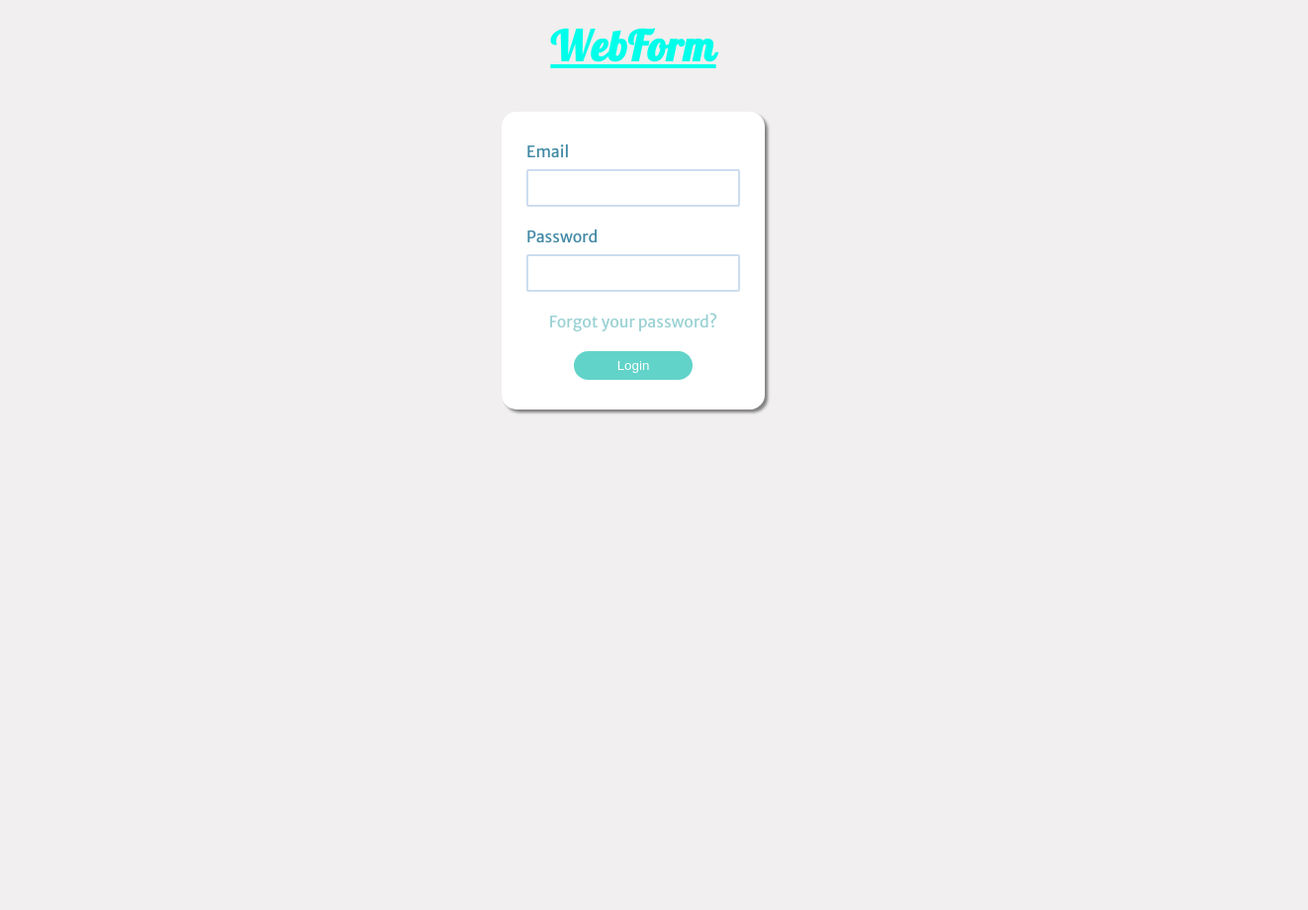
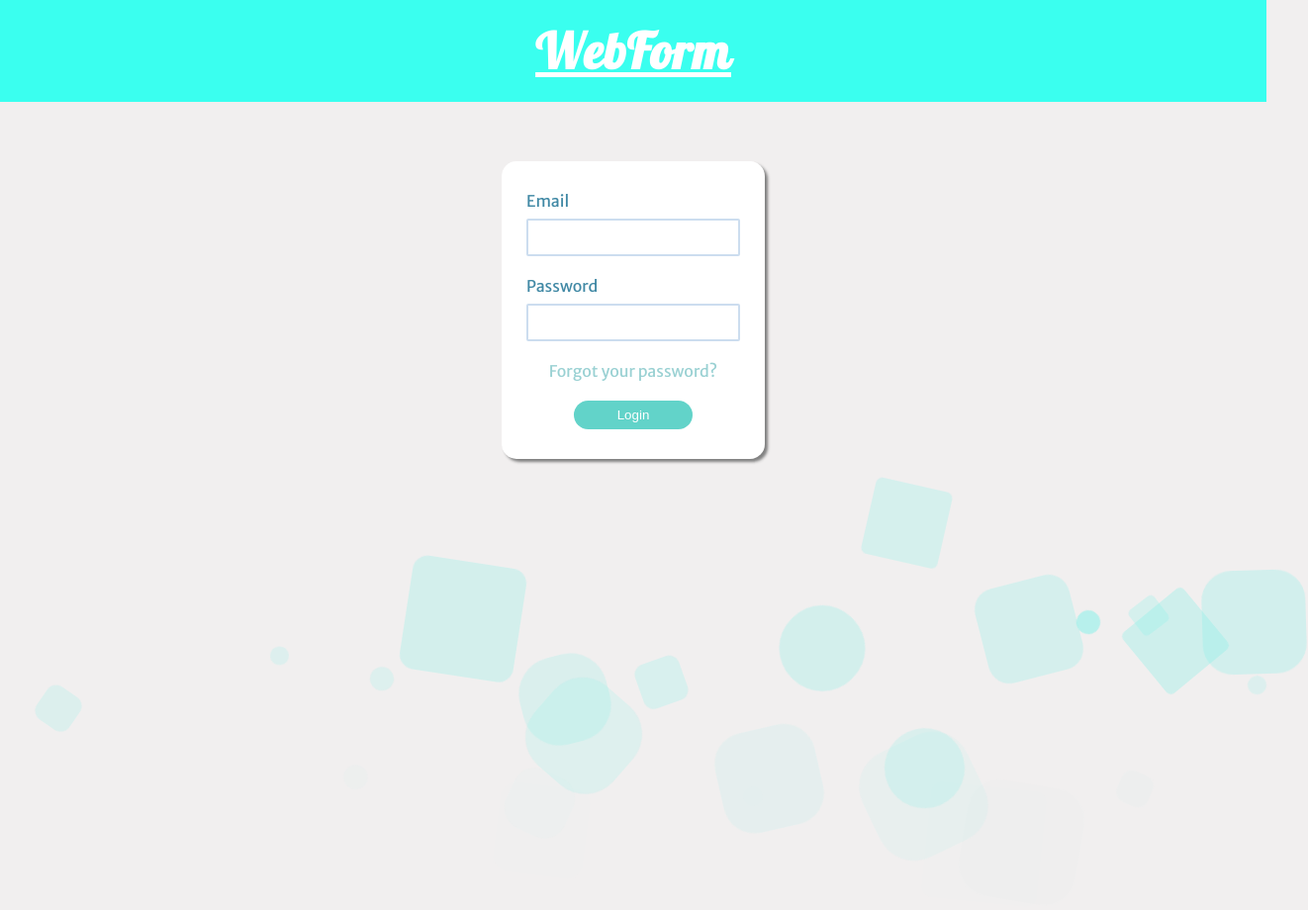
Before and after one commit to eduardomantz291/WebForm, a plain HTML site: page index.html in a window 1280 px wide. Shown: the whole page at 99% size, 1322 px wide, since content can reach past the window. Before the commit the page ends 800 px from the top, so only its background shows below. Drawn offline with Linux system fonts and the light colour scheme.

Commit message:
versão 1.0.6
finalizado o front-end

```diff
--- a/index.html
+++ b/index.html
@@ -10,8 +10,9 @@
   </head>
   <body>
     <section class="form-section">
-      <h1>WebForm</h1>
-
+      <header class="titleweb">
+        <h1>WebForm</h1>
+      </header>
       <div class="form-wrapper">
         <form name="form" action="site.html">
           <div class="input-block">
--- a/script.js
+++ b/script.js
@@ -54,3 +54,30 @@ function validate() {
   return false
  }
 }
+
+const ulSquares = document.querySelector("ul.squares");
+
+for (let i = 0; i < 25; i++) {
+  const li = document.createElement("li");
+
+  const random = (min, max) => Math.random() * (max - min) + min;
+
+  const size = Math.floor(random(10, 120));
+  const position = random(1, 99);
+  const delay = random(5, 0.1);
+  const duration = random(24, 12);
+  const boderRadius = random(5, 50);
+
+  li.style.width = `${size}px`;
+  li.style.height = `${size}px`;
+  li.style.bottom = `-${size}px`;
+  li.style.borderRadius = `${boderRadius}px`;
+
+  li.style.left = `${position}%`;
+
+  li.style.animationDelay = `${delay}s`;
+  li.style.animationDuration = `${duration}s`;
+  li.style.animationTimingFunction = `cubic-bezier(${Math.random()}, ${Math.random()}, ${Math.random()}, ${Math.random()})`;
+
+  ulSquares.appendChild(li);
+}
--- a/style.css
+++ b/style.css
@@ -24,18 +24,26 @@ section {
   align-items: center;
 }
 
+header.titleweb {
+  background: rgb(58, 255, 239);
+  width: 100%;
+  text-align: center;
+}
+
 h1 {
-  font-size: 42px;
+  font-size: 50px;
   letter-spacing: 1px;
   margin: 20px 0;
-  color: rgb(0, 255, 234);
+  color: #ffffff;
   text-decoration: underline;
   animation: title 500ms;
+  animation-delay: 240ms;
+  animation-fill-mode: backwards;
   font-family: 'Lobster', cursive;
 }
 
 form {
-  margin: 20px 0;
+  margin: 60px 0;
   background-color: white;
   padding: 30px 25px;
   border-radius: 15px;
@@ -88,32 +96,8 @@ div.parar {
   box-shadow: inset 0 0 0 3px #62d3c9;
 }
 
-div .social-media {
-  text-align: center;
-  margin: auto;
-}
-
-.list-social-media {
-  list-style-type: none;
-  display: inline-flex;
-}
-
-.item-social-media {
-  background:  #62d3c9;
-  color: white;
-  border: 2px solid  #62d3c9;
-  border-radius: 50%;
-  width: 35px;
-  height: 35px;
-  line-height: 35px;
-  text-align: center;
-  transition: background 500ms ease;
-  animation: move 500ms 1250ms backwards;
-}
-
-.item-social-media:hover{
-  background: white;
-  color: #62d3c9;
+header.titleweb {
+  animation: TitleDown 500ms;
 }
 
 form {
@@ -169,11 +153,11 @@ form .btn-login {
 @keyframes title {
   from {
     opacity: 0;
-    transform: translateX(-50%)
+    transform: translateY(-50%)
   }
   to {
     opacity: 1;
-    transform: translateX(0%)
+    transform: translateY(0%)
   }
 }
 
@@ -181,17 +165,12 @@ form .btn-login {
   animation: Right 1s forwards;
 }
 
-@keyframes Right {
-  0% {
-    transform: translateX(0%);
+@keyframes TitleDown {
+  from {
+    transform: translateY(-50%);
   }
-
-  50% {
-    transform: translateX(-50vh);
-  }
-
-  100% {
-    transform: translateX(200vh);
+  to {
+    transform: translateY(0%);
   }
 }
 
```
